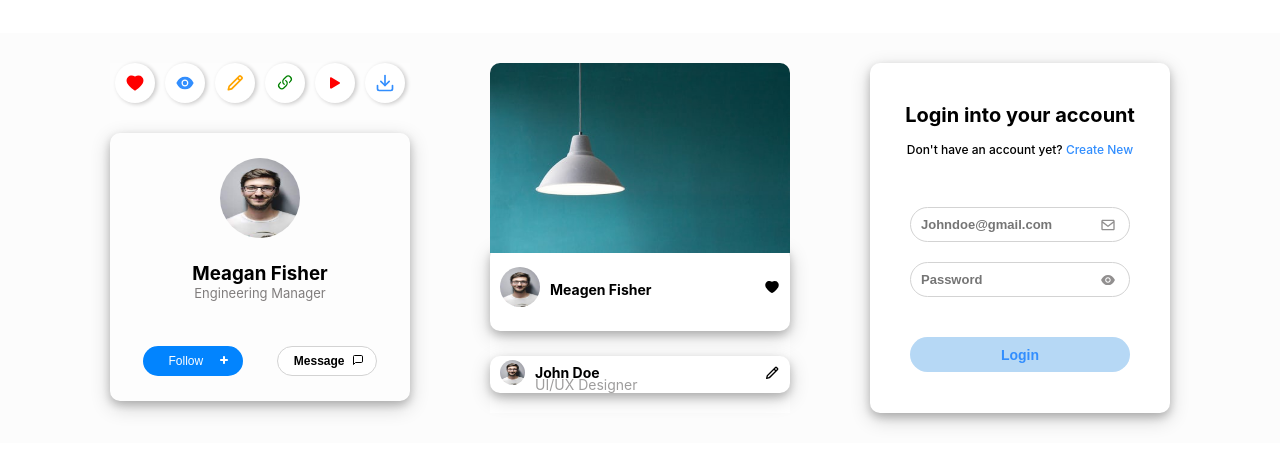
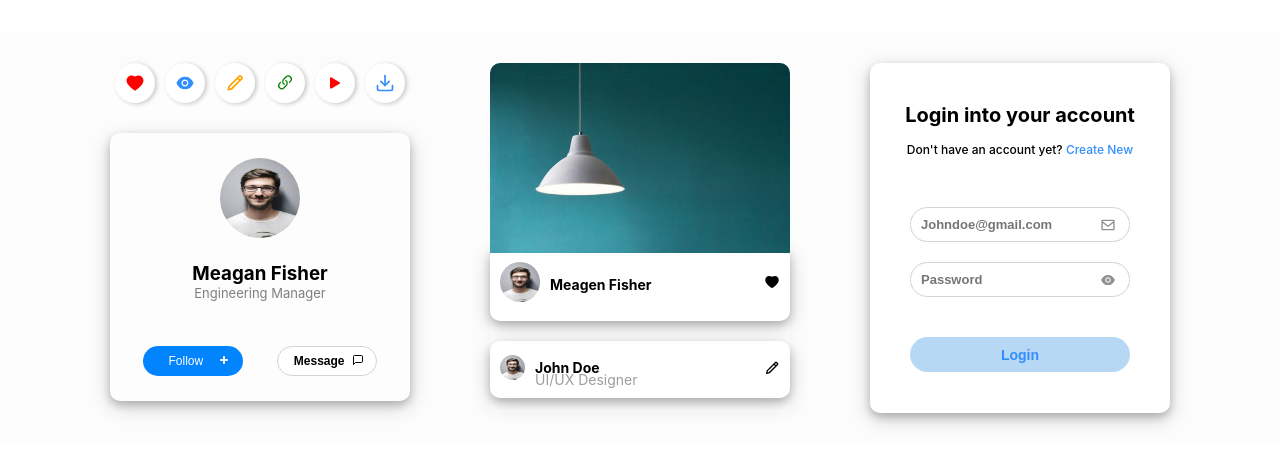
Before and after one commit to Zaibi727/Collection-of-Designs, a React (Create React App) app: page / in a window 1280 px wide. Shown: the part 162-628 px from the top of the page. Built offline with nearby package versions, Linux system fonts and the light colour scheme.

Commit message:
Update PropsChildern.module.css

```diff
--- a/src/components/PropsChildern/PropsChildern.module.css
+++ b/src/components/PropsChildern/PropsChildern.module.css
@@ -47,7 +47,7 @@ button:focus {
 display: flex;
 justify-content: space-between;
 align-items: center;
-padding: 20px 10px;
+padding: 15px 10px;
 background-color: white;
 background-color: rgb(255, 255, 255);
 box-shadow: 0 4px 8px 0 rgba(0, 0, 0, 0.2), 0 6px 20px 0 rgba(0, 0, 0, 0.19);
@@ -66,8 +66,8 @@ border-radius: 10px;
     display: flex;
     justify-content: space-between;
     align-items: center;
-    padding: 0px 10px;
-    margin-top: 25px;
+    padding: 10px;
+    margin-top: 20px;
     background-color: rgb(255, 255, 255);
     box-shadow: 0 4px 8px 0 rgba(0, 0, 0, 0.2), 0 6px 20px 0 rgba(0, 0, 0, 0.19);
     border-radius: 10px;
```
